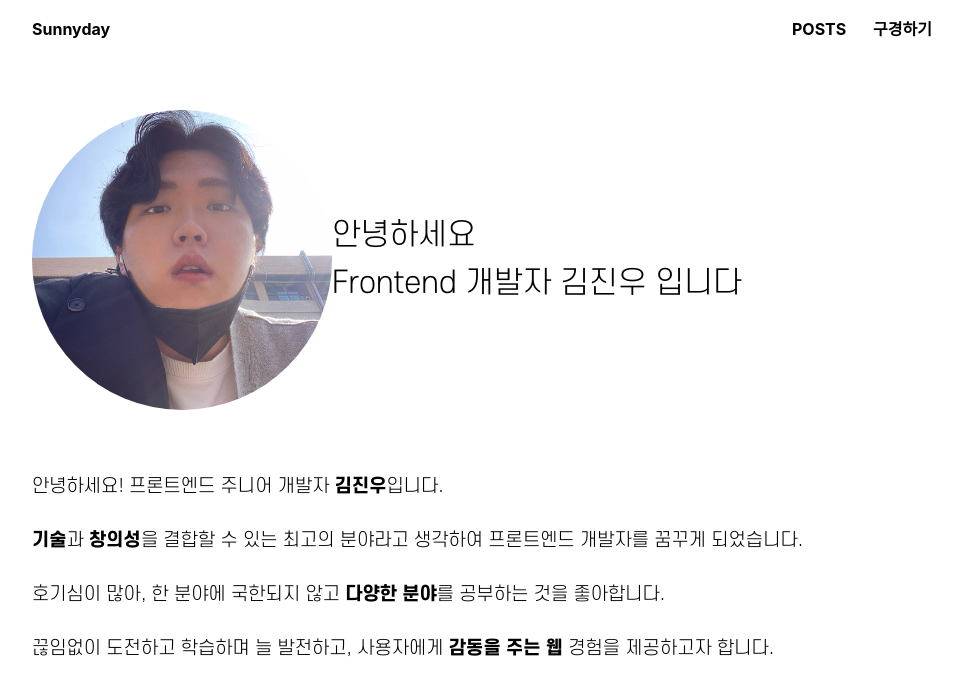
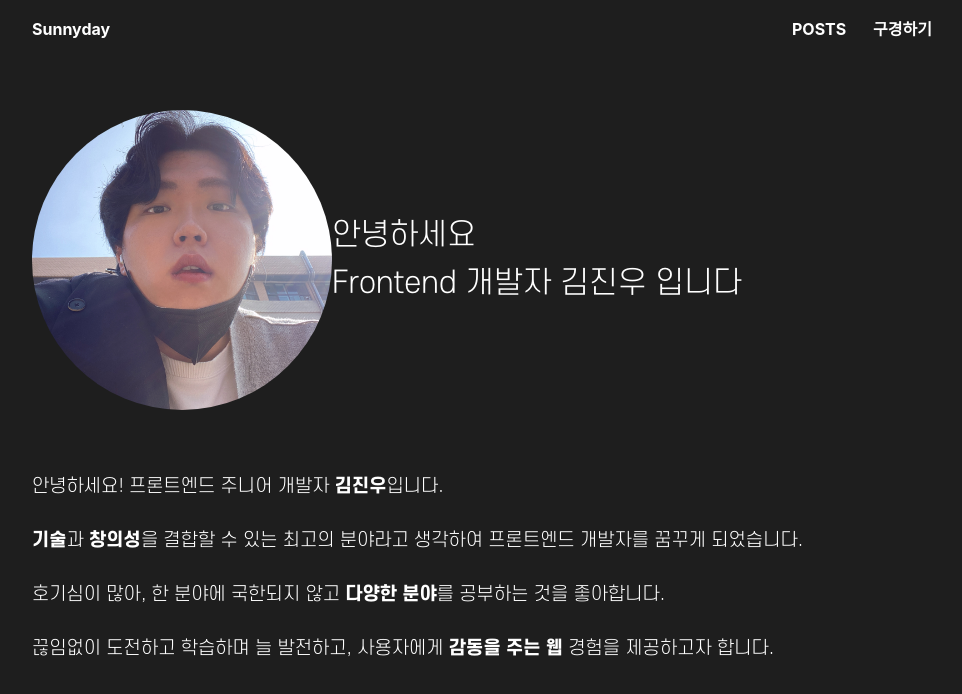
Before and after one commit to Sunny-jinn/sunnyday-next-blog, a Next.js app: page / in a window 1280 px wide. Shown: the top 694 px of the page, without its empty margins (158-1120 px from the left). Built offline with nearby package versions, Linux system fonts and the light colour scheme.

Commit message:
feat: css 다크모드 업데이트

```diff
--- a/src/pages/_app.tsx
+++ b/src/pages/_app.tsx
@@ -1,5 +1,7 @@
 import Layout from '@/components/Layout';
 import GlobalStyle from '@/styles/Global';
+import darkTheme from '@/styles/themes';
+import { ThemeProvider } from '@emotion/react';
 import { AppProps } from 'next/app';
 
 import localFont from 'next/font/local';
@@ -13,11 +15,13 @@ const myFont = localFont({
 
 export default function MyApp({ Component, pageProps }: AppProps) {
   return (
+    <ThemeProvider theme={darkTheme}>
       <Layout>
         <main className={myFont.className}>
           <GlobalStyle />
           <Component {...pageProps} />
         </main>
       </Layout>
+    </ThemeProvider>
   );
 }
--- a/src/styles/Global.tsx
+++ b/src/styles/Global.tsx
@@ -1,6 +1,6 @@
-import { Global, css } from '@emotion/react';
+import { Global, Theme, css } from '@emotion/react';
 
-const styles = css`
+const styles = (theme: Theme) => css`
   html,
   body {
     padding: 0;
@@ -20,6 +20,13 @@ const styles = css`
     line-height: 1.6;
     -ms-overflow-style: none; /* 인터넷 익스플로러 */
     scrollbar-width: none; /* 파이어폭스 */
+  }
+
+  html {
+    width: 100%;
+    height: 100%;
+    color: ${theme.color.white100};
+    background-color: ${theme.color.background};
   }
 
   body::-webkit-scrollbar {
@@ -42,6 +49,6 @@ const styles = css`
   }
 `;
 
-const GlobalStyle = () => <Global styles={styles} />;
+const GlobalStyle: React.FC = () => <Global styles={styles} />;
 
 export default GlobalStyle;
--- /dev/null
+++ b/src/styles/theme.d.ts
@@ -0,0 +1,11 @@
+import '@emotion/react';
+
+declare module '@emotion/react' {
+  export interface Theme {
+    color: {
+      black100: string;
+      white100: string;
+      background: string;
+    };
+  }
+}
--- /dev/null
+++ b/src/styles/themes.ts
@@ -0,0 +1,11 @@
+import { Theme } from '@emotion/react';
+
+const darkTheme: Theme = {
+  color: {
+    black100: '#000',
+    background: '#1e1e1e',
+    white100: '#fff',
+  },
+};
+
+export default darkTheme;
```
Also changed, not shown: src/styles/theme.ts (deleted). Lines whose indentation alone changed are shown as unchanged.
